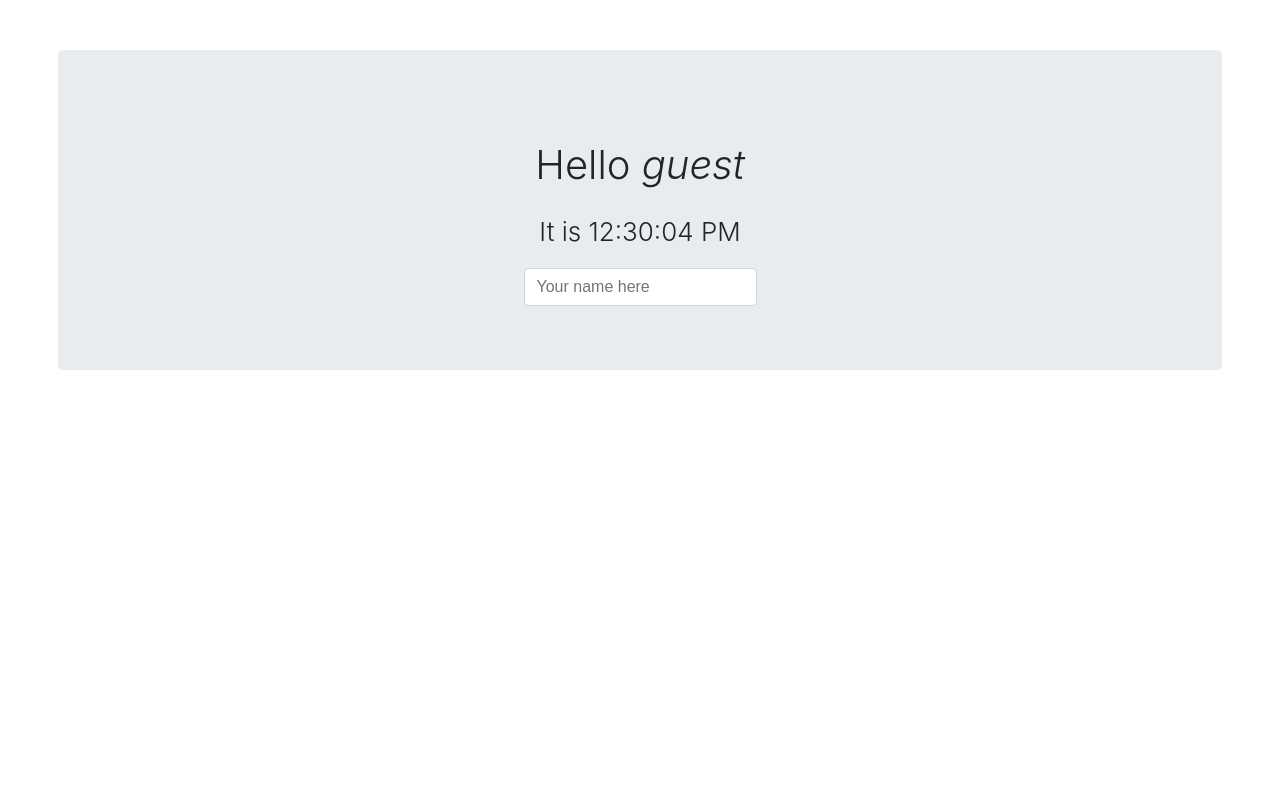
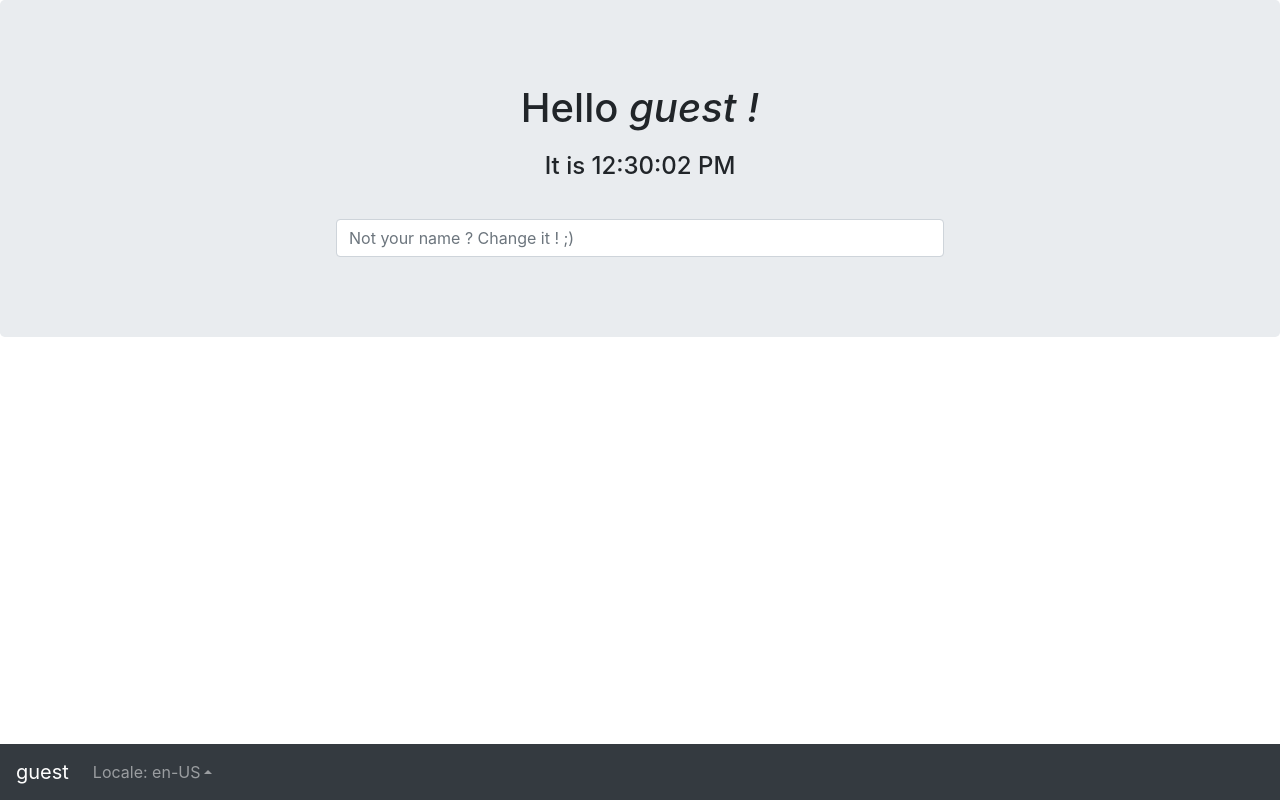
Before and after one commit to Xisabla/Korbots, a React app: page / in a window 1280 px wide. Built offline with nearby package versions, Linux system fonts and the light colour scheme.

Commit message:
Added a Footer to the Application to change the Locale, also added bootstrap & bootstrap for react to make the css easier while trying things

```diff
--- a/package.json
+++ b/package.json
@@ -17,6 +17,7 @@
     "express": "^4.17.1",
     "prop-types": "^15.7.2",
     "react": "^16.13.1",
+    "react-bootstrap": "^1.0.1",
     "react-dom": "^16.13.1",
     "react-redux": "^7.2.0",
     "redux": "^4.0.5"
@@ -27,12 +28,15 @@
     "@babel/preset-react": "^7.9.4",
     "babel-eslint": "^10.1.0",
     "babel-loader": "^8.1.0",
+    "bootstrap": "^4.5.0",
     "css-loader": "^3.5.3",
     "eslint": "^7.1.0",
     "eslint-config-prettier": "^6.11.0",
     "eslint-loader": "^4.0.2",
     "eslint-plugin-prettier": "^3.1.3",
     "eslint-plugin-react": "^7.20.0",
+    "jquery": "^3.5.1",
+    "popper.js": "^1.16.1",
     "prettier": "^2.0.5",
     "redux-devtools": "^3.5.0",
     "rimraf": "^3.0.2",
--- a/src/components/App.scss
+++ /dev/null
@@ -1,38 +0,0 @@
-.App {
-
-    font-family: -apple-system, BlinkMacSystemFont, "Segoe UI", Roboto, "Helvetica Neue", Arial, sans-serif, "Apple Color Emoji", "Segoe UI Emoji", "Segoe UI Symbol";
-    background-color: #e9ecef;
-    border-radius: .3rem;
-    margin: 50px;
-    padding: 4rem 2rem;
-    line-height: 1.5;
-    color: #212529;
-    text-align: center;
-
-    h1,
-    h2 {
-        font-weight: 300;
-        line-height: 1.2;
-    }
-
-    h1 {
-        font-size: 40px;
-    }
-
-    h2 {
-        font-size: 26px;
-    }
-
-    input {
-        padding: .375rem .75rem;
-        font-size: 1rem;
-        line-height: 1.5;
-        color: #495057;
-        background-color: #fff;
-        background-clip: padding-box;
-        border: 1px solid #ced4da;
-        border-radius: .25rem;
-        transition: border-color .15s ease-in-out, box-shadow .15s ease-in-out;
-    }
-
-}
--- a/src/components/App.js
+++ b/src/components/App/App.js
@@ -1,16 +1,9 @@
 import React, { Component } from 'react'
 import { connect } from 'react-redux'
-import { userSet } from '../actions'
+import { userSet } from '../../actions'
+import { Jumbotron, Form } from 'react-bootstrap'
 import PropTypes from 'prop-types'
 import './App.scss'
-
-function mapState(state) {
-    return state
-}
-
-const mapDispatch = {
-    userSet
-}
 
 class App extends Component {
     constructor(props) {
@@ -35,20 +28,25 @@ class App extends Component {
         const { date, locale, user } = this.props
 
         return (
-            <div className="App">
+            <Jumbotron className="App">
                 <h1>
-                    Hello <i>{user.username}</i>
+                    Hello <i>{user.username} !</i>
                 </h1>
-                <h2>It is {date.toLocaleTimeString(locale ?? 'en-US')}</h2>
-                <input
-                    type="text"
-                    placeholder="Your name here"
-                    onChange={this.handleChange}></input>
-            </div>
+                <h4>It is {date.toLocaleTimeString(locale ?? 'en-US')}</h4>
+
+                <Form.Group>
+                    <Form.Control
+                        type="text"
+                        placeholder="Not your name ? Change it ! ;)"
+                        onChange={this.handleChange}
+                    />
+                </Form.Group>
+            </Jumbotron>
         )
     }
 }
 
+// Proptypes
 App.propTypes = {
     date: PropTypes.instanceOf(Date).isRequired,
     locale: PropTypes.string,
@@ -58,4 +56,13 @@ App.propTypes = {
     userSet: PropTypes.func.isRequired
 }
 
+// Redux
+function mapState(state) {
+    return state
+}
+
+const mapDispatch = {
+    userSet
+}
+
 export default connect(mapState, mapDispatch)(App)
--- /dev/null
+++ b/src/components/App/App.scss
@@ -0,0 +1,13 @@
+.App {
+    text-align: center;
+
+    h1 {
+        margin: 20px;
+    }
+
+    input {
+        width: 50%;
+        display: inline-block;
+        margin-top: 30px;
+    }
+}
--- /dev/null
+++ b/src/components/Footer/Footer.js
@@ -0,0 +1,68 @@
+import React, { Component } from 'react'
+import { connect } from 'react-redux'
+import { Navbar, Nav, NavDropdown } from 'react-bootstrap'
+import PropTypes from 'prop-types'
+import { localeSet } from '../../actions'
+
+class Footer extends Component {
+    constructor(props) {
+        super(props)
+
+        // Bind handlers
+        this.handleClick = this.handleClick.bind(this)
+    }
+
+    handleClick(event) {
+        // Get the selected locale
+        const locale = event.target.text
+
+        // Change the locale (will change the time format in the other Component)
+        this.props.localeSet(locale)
+    }
+
+    render() {
+        const { user, locale } = this.props
+
+        // Automatically show the current locale on the dropdown title
+        const localeTitle = { title: `Locale: ${locale}` }
+
+        return (
+            <Navbar bg="dark" variant="dark" expand="lg" fixed="bottom">
+                <Navbar.Brand href="#home">{user.username}</Navbar.Brand>
+                <Nav className="mr-auto">
+                    <NavDropdown {...localeTitle} drop="up">
+                        <NavDropdown.Item onClick={this.handleClick}>
+                            fr-FR
+                        </NavDropdown.Item>
+                        <NavDropdown.Item onClick={this.handleClick}>
+                            en-US
+                        </NavDropdown.Item>
+                    </NavDropdown>
+                </Nav>
+            </Navbar>
+        )
+    }
+}
+
+// Proptypes
+Footer.propTypes = {
+    locale: PropTypes.string.isRequired,
+    user: PropTypes.exact({
+        username: PropTypes.string.isRequired
+    }).isRequired,
+    localeSet: PropTypes.func.isRequired
+}
+
+// Redux
+function mapState(state) {
+    return {
+        user: state.user,
+        locale: state.locale
+    }
+}
+
+const mapDispatch = {
+    localeSet
+}
+
+export default connect(mapState, mapDispatch)(Footer)
--- /dev/null
+++ b/src/components/Footer/Footer.scss
@@ -0,0 +1 @@
+// Empty because of bootstrap, that's magic
--- /dev/null
+++ b/src/components/index.js
@@ -0,0 +1,4 @@
+import App from './App/App'
+import Footer from './Footer/Footer'
+
+export { App, Footer }
--- a/src/index.js
+++ b/src/index.js
@@ -3,8 +3,12 @@ import ReactDOM from 'react-dom'
 import { Provider } from 'react-redux'
 import { createStore } from 'redux'
 import reducer from './reducers'
-import App from './components/App'
+import { App, Footer } from './components/'
 import { dateUpdate } from './actions'
+
+// Import bootstrap css (makes everything more beautiful)
+import 'bootstrap/dist/js/bootstrap'
+import 'bootstrap/dist/css/bootstrap.min.css'
 
 // Create a global store for our date
 const store = createStore(
@@ -16,6 +20,7 @@ const store = createStore(
 ReactDOM.render(
     <Provider store={store}>
         <App />
+        <Footer />
     </Provider>,
     document.getElementById('root')
 )
```
Also changed, not shown: 1 other file (tests, documents, lock files or other folders).
